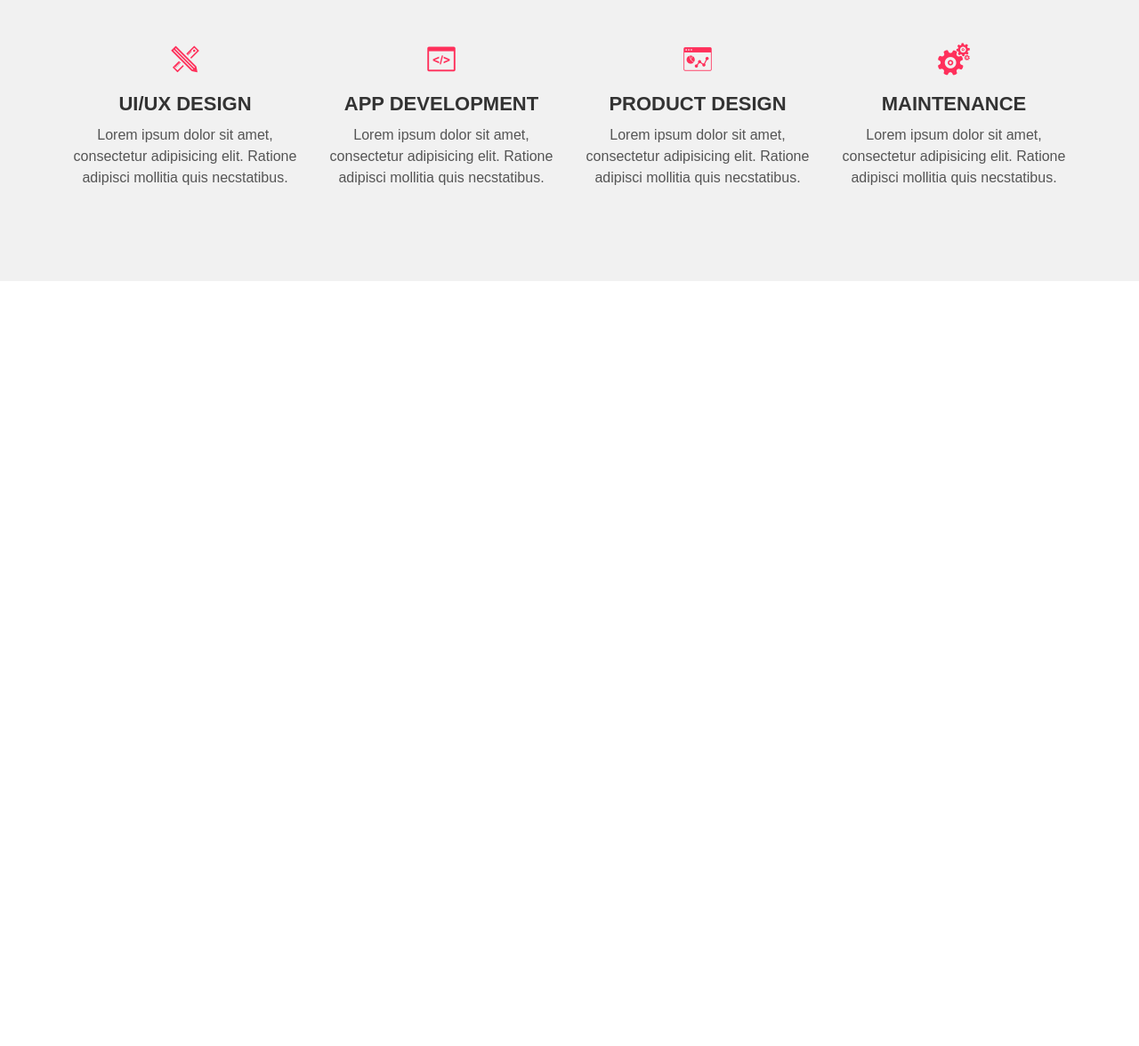
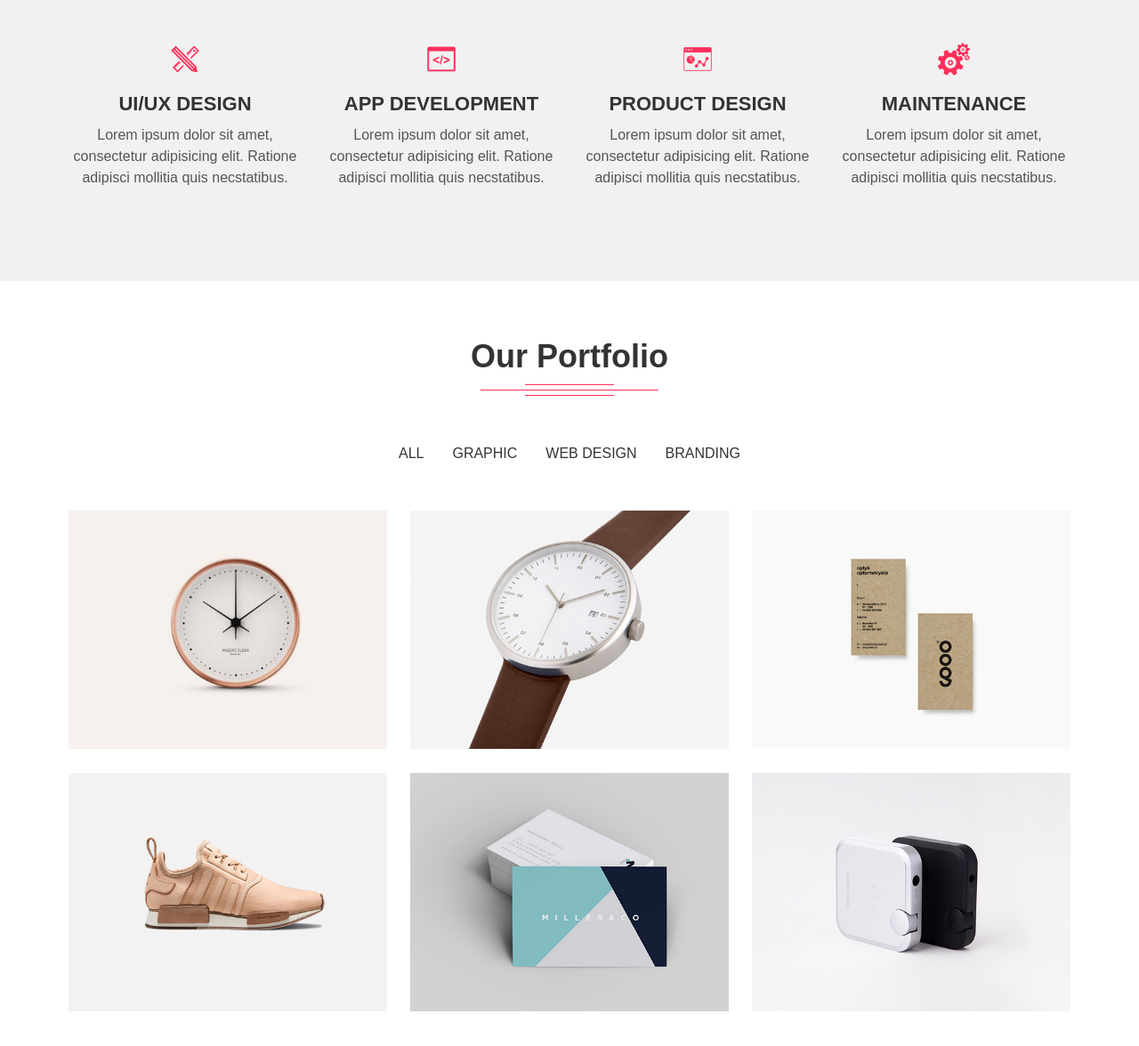
Before and after one commit to KareemE125/Fokir-Blog, a plain HTML site: page Fokir/index.html in a window 1280 px wide. Shown: the part 1611-2787 px from the top of the page at 89% size. Before the commit the page ends 1927 px from the top, so only its background shows below. Drawn offline with Linux system fonts and the light colour scheme.

Commit message:
Portofolio section added

```diff
--- a/Fokir/index.html
+++ b/Fokir/index.html
@@ -150,7 +150,65 @@
     </div>
 
     <!-- Portfolio Page -->
+    <div id="portfolio" class="portfolio">
+        <h2>Our Portfolio</h2>
 
+        <div class="line short"></div>
+        <div class="line long"></div>
+        <div class="line short"></div>
+
+        <div class="categories">
+            <ul>
+                <li><a href="#">ALL</a></li>
+                <li><a href="#">GRAPHIC</a></li>
+                <li><a href="#">WEB DESIGN</a></li>
+                <li><a href="#">BRANDING</a></li>
+                <div class="clr"></div>
+            </ul>
+        </div>
+
+        <div class="cards">
+            <div class="card">
+                <img src="img/portfolio/1.jpg" alt="clock">
+                <div class="overlay">
+                    <i class="fa fa-file-image-o"></i>
+                </div>
+            </div>
+            <div class="card">
+                <img src="img/portfolio/2.jpg" alt="watch">
+                <div class="overlay">
+                    <i class="fa fa-link"></i>
+                </div>
+            </div>
+            <div class="card">
+                <img src="img/portfolio/3.jpg" alt="cards">
+                <div class="overlay">
+                    <i class="fa fa-file-video-o"></i>
+                </div>
+            </div>
+            <div class="clr between-clr"></div>
+            <div class="card">
+                <img src="img/portfolio/4.jpg" alt="shoes">
+                <div class="overlay">
+                    <i class="fa fa-file-image-o"></i>
+                </div>
+            </div>
+            <div class="card">
+                <img src="img/portfolio/5.jpg" alt="box">
+                <div class="overlay">
+                    <i class="fa fa-link"></i>
+                </div>
+            </div>
+            <div class="card">
+                <img src="img/portfolio/6.jpg" alt="e-divces">
+                <div class="overlay">
+                    <i class="fa fa-file-image-o"></i>
+                </div>
+            </div>
+            <div class="clr"></div>
+        </div>
+
+    </div>
 
     <!-- Testimonial Page -->
 
--- a/Fokir/styles/sections/portofolio_style.css
+++ b/Fokir/styles/sections/portofolio_style.css
@@ -1,3 +1,167 @@
 /* SECTION (4) ==> PORTFOLIO // SECTION (4) ==> PORTFOLIO // SECTION (4) ==> PORTFOLIO */
 /* SECTION (4) ==> PORTFOLIO // SECTION (4) ==> PORTFOLIO // SECTION (4) ==> PORTFOLIO */
 /* SECTION (4) ==> PORTFOLIO // SECTION (4) ==> PORTFOLIO // SECTION (4) ==> PORTFOLIO */
+
+
+
+.portfolio{
+    width: 100%;
+    text-align: center;
+    background-color: #ffffff;
+    padding: 5% 12%;
+}
+
+.portfolio h2{
+    font-size: 36px;
+    margin-bottom: 10px;
+}
+
+.portfolio i{
+    color: #FF305B;
+}
+
+/* LINES LINES LINES LINES LINES LINES LINES LINES LINES LINES LINES LINES LINES */
+
+.portfolio .line{
+    background-color: #FF305B;
+    height: 0.8px;
+    margin: auto;
+    margin-bottom: 5px ;
+}
+
+.portfolio .short{
+    width: 100px;
+}
+
+.portfolio .long{
+    width: 200px;
+}
+
+
+/* Categories Categories Categories Categories Categories Categories Categories */
+
+.portfolio .categories{
+    margin: auto;
+    margin-top: 2rem;
+    display: inline-block;
+}
+
+.portfolio .categories ul{
+    float: right;
+}
+
+.portfolio .categories li{
+    float: left;
+    list-style: none;
+    margin: 1.2rem 1rem;
+}
+
+.portfolio .categories a{
+    color: #333333;
+    text-decoration: none;
+    font-size: 16px;
+    font-weight: 100;
+    transition: 0.5s;
+}
+
+.portfolio .categories a:hover{
+    color: #FF305B;
+}
+
+/* CARDS CARDS CARDS CARDS CARDS CARDS CARDS CARDS CARDS CARDS CARDS CARDS CARDS */
+
+.portfolio .cards{
+    margin: auto;
+    margin-top: 2rem;
+}
+
+.portfolio .card{
+    width: calc(33.333% - (2 * 0.8rem));
+    margin: 0rem 0.8rem;
+    float: left;
+    position: relative;
+    background-color: #FF305B;
+}
+
+.portfolio .card img{
+    width: 100%;
+    display: block;
+}
+
+.portfolio .card .overlay{
+    width: 100%;
+    height: 100%;
+    background-color: rgba(11,11,11,0.5);
+    position: absolute;
+    top: 0;
+    left: 0;
+
+    opacity: 0;
+    transition: 0.5s;
+}
+
+.portfolio .card .overlay i{
+    position: absolute;
+    bottom: 15px;
+    right: 12px;
+    font-size: 22px;
+
+    color: #333333;
+    transition: 0.5s;
+}
+
+.portfolio .card .overlay:hover{
+    opacity: 1;
+}
+
+.portfolio .card .overlay:hover i{
+    color: #FF305B;
+
+}
+
+
+.portfolio .between-clr{
+    height: 1px;
+    margin-bottom: 1.6rem;
+}
+
+
+
+@media only screen and (max-width: 1350px) {
+    .portfolio{
+        padding: 5% 5%;
+    }
+
+}
+
+
+@media only screen and (max-width: 1150px) {
+    .portfolio{
+        padding: 5% 12%;
+    }
+    .portfolio .card{
+        width: calc(50% - (2 * 0.8rem));
+        margin-bottom: 1.6rem;
+    }
+    .portfolio .between-clr{
+        display: none;
+    }
+}
+
+@media only screen and (max-width: 800px) {
+    .portfolio{
+        padding: 5% 5%;
+    }
+}
+
+
+@media only screen and (max-width: 670px) {
+    .portfolio{
+        padding: 5% 15%;
+    }
+    .portfolio .card{
+        width: calc(100% - (2 * 0.8rem));
+        display: block;
+    }
+
+}
```
